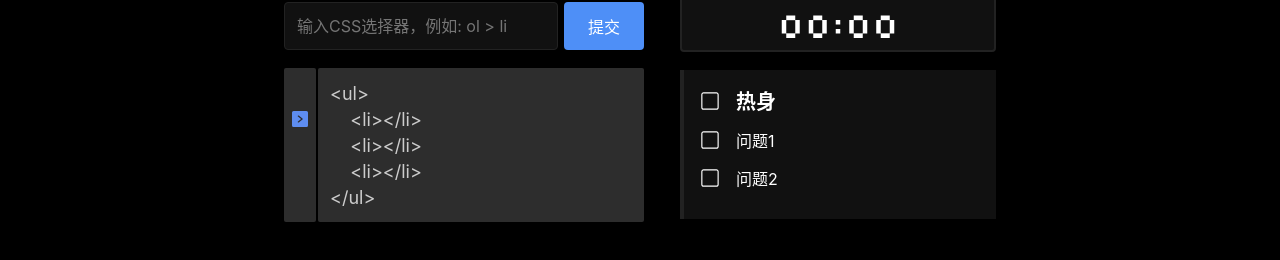
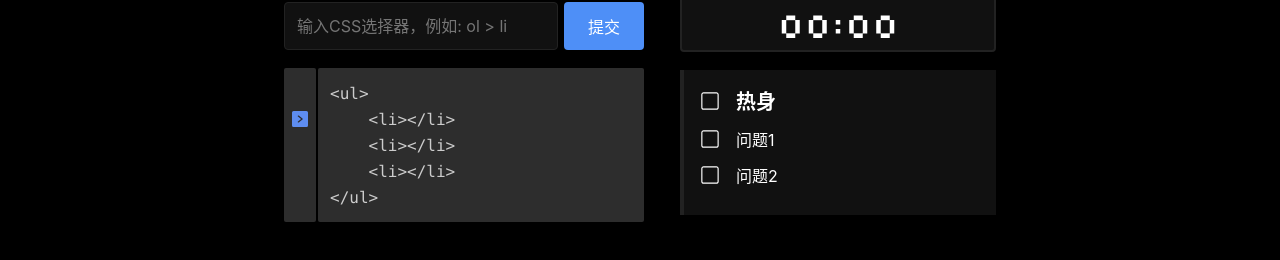
Before and after one commit to carmineDYJ/css-speedrun, a Vue app: page / in a window 1280 px wide. Shown: the part 111-371 px from the top of the page. Built offline with nearby package versions, Linux system fonts and the light colour scheme; a web font is replaced by a local one.

Commit message:
change question display code font to Consolas

```diff
--- a/src/components/CSSQuestion.vue
+++ b/src/components/CSSQuestion.vue
@@ -247,11 +247,11 @@ watch(() => props.answer, () => {
             color: #ccc;
             display: flex;
             align-items: center;
-            font-size: 18px;
+            font-size: 16px;
+            font-family: 'Consolas';
 
             >.tag {
               color: #d47d7d;
-              font-family: 'Courier New';
             }
           }
 
--- a/src/components/CSSQuestionSidebarTitle.vue
+++ b/src/components/CSSQuestionSidebarTitle.vue
@@ -37,15 +37,15 @@ const formatTimeUsed = (timeUsed) => {
 
     .box-svg {
       height: 20px;
-      margin-top: 3px;
-      margin-bottom: 3px;
       margin-right: 16px;
     }
   }
+
   .time-used {
     color: #ccc;
     font-weight: light;
   }
+
   .time-used-placeholder {
     visibility: hidden;
   }
```
